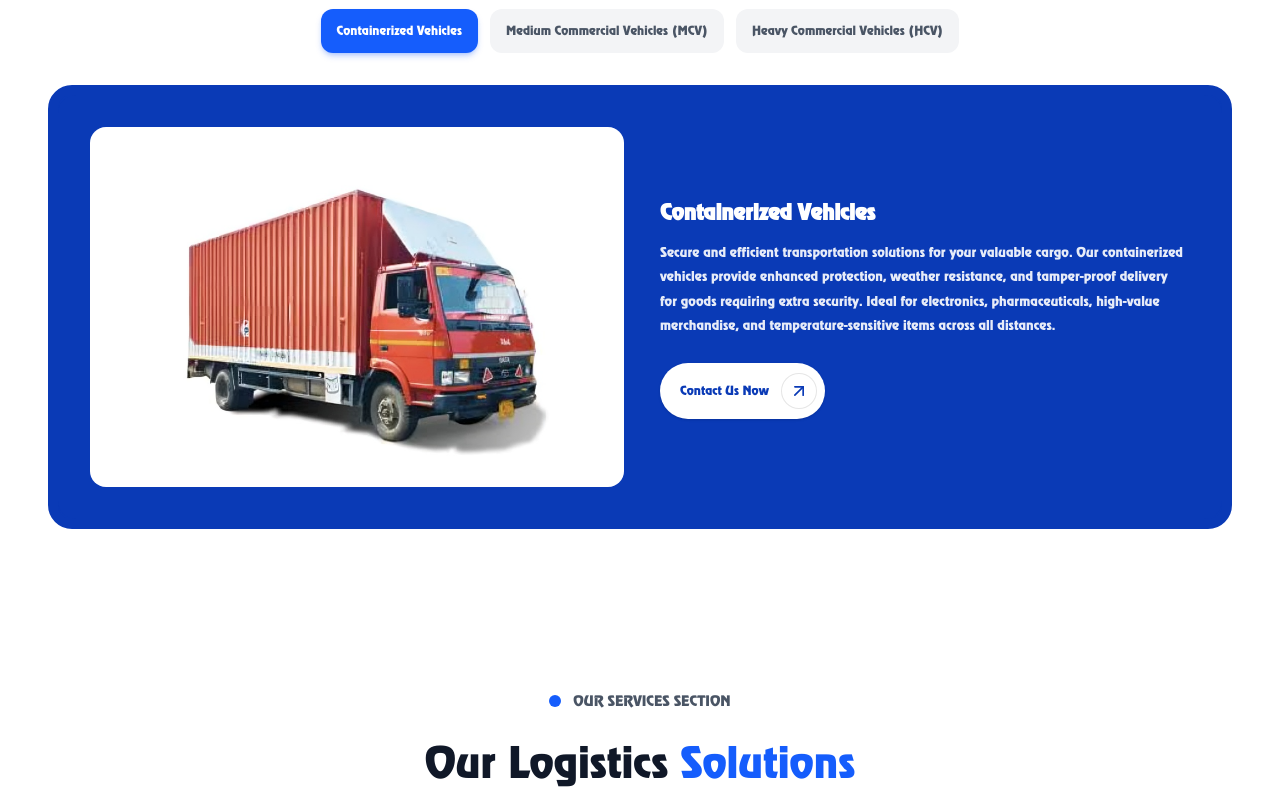
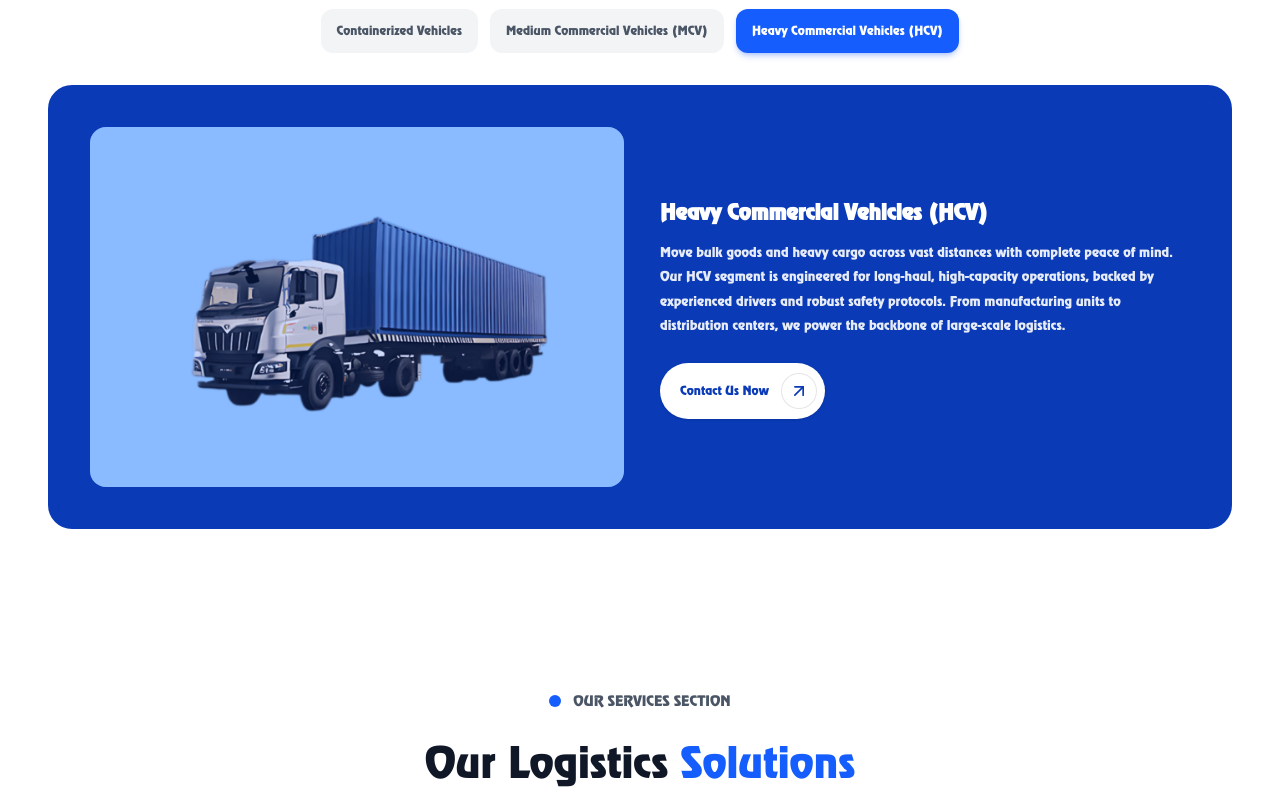
Before and after one commit to AneeVerse/sms-logistics, a Next.js app: page / in a window 1280 px wide. Shown: the part 2340-3140 px from the top of the page. Built offline with nearby package versions, Linux system fonts and the light colour scheme.

Commit message:
feat(components): add auto tab change and blue overlay
- Implement auto tab rotation every 3 seconds in OurSolution and OurFleet
- Add blue color overlay to OurFleet component images

```diff
--- a/src/components/OurFleet.tsx
+++ b/src/components/OurFleet.tsx
@@ -49,6 +49,19 @@ export default function OurFleet() {
   const dropdownRef = useRef<HTMLDivElement>(null);
 
   const activeConfig = SERVICES.find((s) => s.key === active)!;
+
+  // Auto tab change functionality
+  useEffect(() => {
+    const interval = setInterval(() => {
+      setActive(prevActive => {
+        const currentIndex = SERVICES.findIndex(s => s.key === prevActive);
+        const nextIndex = (currentIndex + 1) % SERVICES.length;
+        return SERVICES[nextIndex].key;
+      });
+    }, 3000); // Change tab every 2 seconds
+
+    return () => clearInterval(interval);
+  }, []);
 
   // Close dropdown when clicking outside
   useEffect(() => {
@@ -182,6 +195,10 @@ export default function OurFleet() {
                   className="object-cover"
                   priority
                 />
+                {/* Blue color overlay instead of background image */}
+                <div
+                  className="absolute inset-0 bg-blue-600/20"
+                />
               </div>
             </div>
 
--- a/src/components/OurSolution.tsx
+++ b/src/components/OurSolution.tsx
@@ -65,6 +65,19 @@ export default function OurSolution() {
   const dropdownRef = useRef<HTMLDivElement>(null);
 
   const activeConfig = SERVICES.find((s) => s.key === active)!;
+
+  // Auto tab change functionality
+  useEffect(() => {
+    const interval = setInterval(() => {
+      setActive(prevActive => {
+        const currentIndex = SERVICES.findIndex(s => s.key === prevActive);
+        const nextIndex = (currentIndex + 1) % SERVICES.length;
+        return SERVICES[nextIndex].key;
+      });
+    }, 3000); // Change tab every 2 seconds
+
+    return () => clearInterval(interval);
+  }, []);
 
   // Close dropdown when clicking outside
   useEffect(() => {
```
